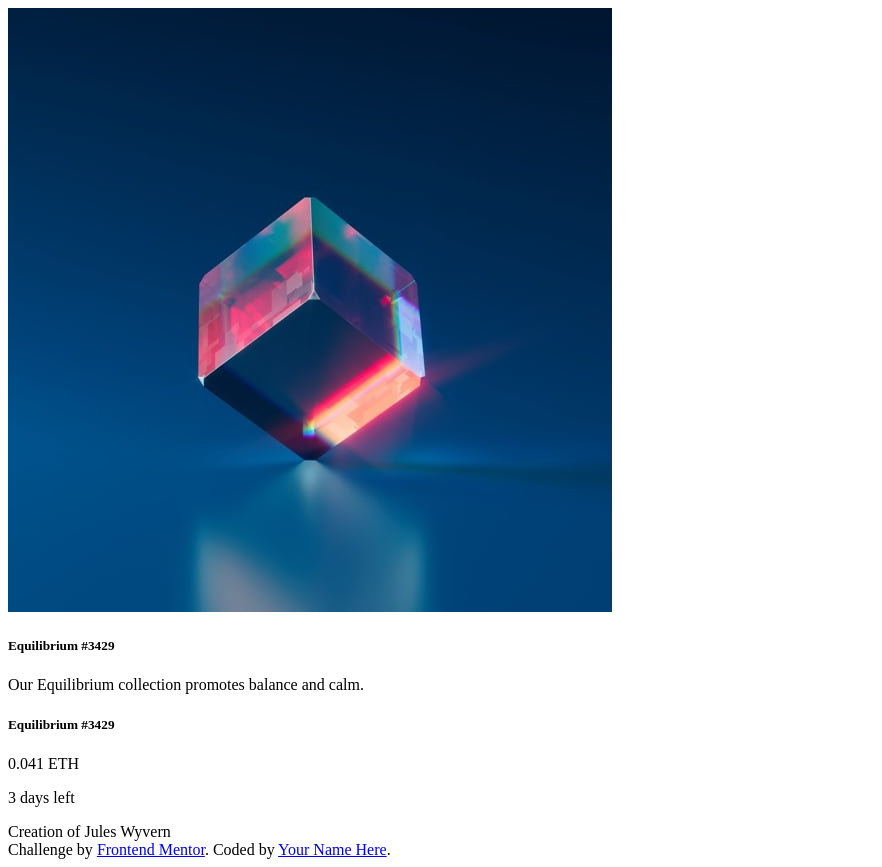
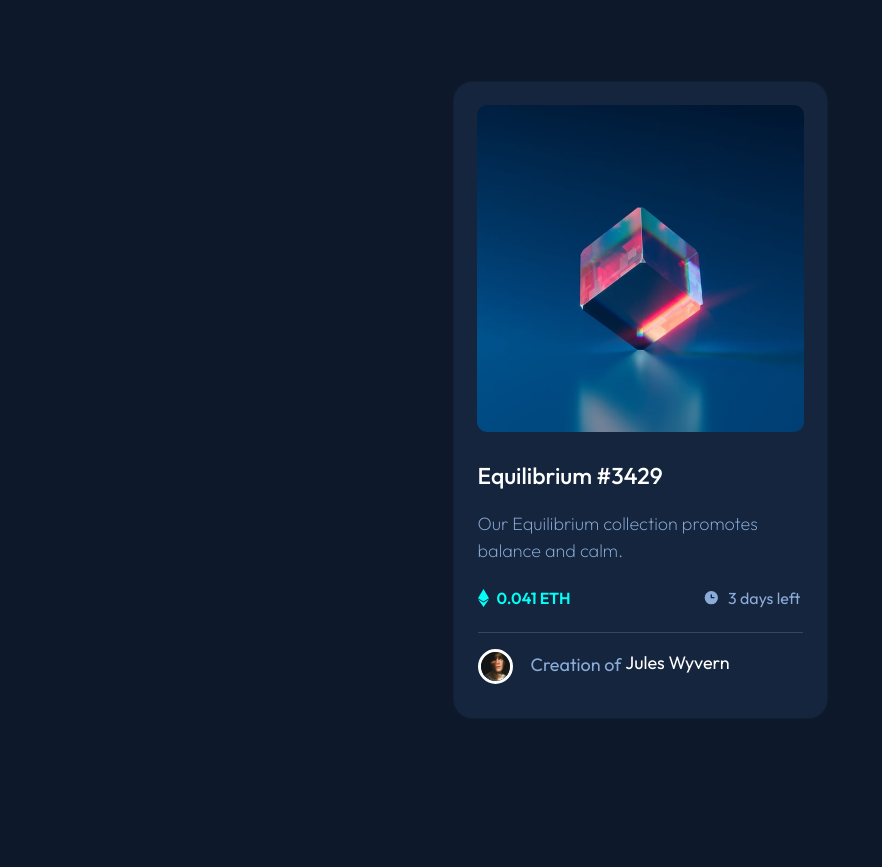
Before and after one commit to fdsantos300/NFT-Card, a plain HTML site: page index.html in a window 1280 px wide. Shown: the whole page, without its empty margins (0-882 px from the left). After the commit the page ends 800 px from the top, so only its background shows below. Drawn offline with nearby package versions, Linux system fonts and the light colour scheme.

Commit message:
HTML and CSS files updated complete

```diff
--- a/css/styles.css
+++ b/css/styles.css
@@ -0,0 +1,139 @@
+body {
+  background-color: #0d192b;
+  display: flex;
+  align-items: center;
+  justify-content: center;
+  min-height: 100vh;
+  flex-direction: column;
+  font-family: 'Outfit', sans-serif;
+}
+
+h5 {
+  color: #ffffff;
+}
+
+p {
+  color: #8bacda;
+  font-size: 18px;
+}
+
+hr {
+  border-style: solid;
+  border: 2px;
+  color: #8bacda;
+}
+
+span {
+  padding-right: 8px;
+  vertical-align:text-bottom;
+}
+
+.card {
+  background-color: #14253d;
+  border-radius: 20px;
+  max-width: 375px;
+  padding: 23px;
+  padding-bottom: 18px;
+}
+
+/*------ Image Secction------*/
+
+.img-container {
+  position: relative;
+  width: 100%;
+}
+
+.card-img {
+  border-radius: 10px;
+  width: 100%;
+  height: auto;
+}
+
+.overlay-img {
+position: absolute;
+top: 0;
+bottom: 0;
+left: 0;
+right: 0;
+height: 100%;
+width: 100%;
+opacity: 0;
+border-radius: 10px;
+transition: .3s ease;
+background-color: #00fff77a;
+}
+
+.img-container:hover .overlay-img {
+  opacity: 1;
+}
+
+.icon{
+position: absolute;
+top: 50%;
+left: 50%;
+transform: translate(-50%, -50%);
+text-align: center;
+}
+
+
+/*------ Body Secction------*/
+
+.card-body {
+  padding: 20px 1px 0;
+}
+
+.card-title{
+  padding-top: 10px;
+  padding-bottom: 12px;
+  font-size: 23px;
+  font-weight: 500;
+  font-family: 'Outfit', sans-serif;
+}
+
+.card-title:hover{
+  cursor: pointer;
+  color: #00fff7;
+}
+
+.card-text {
+margin-bottom: 20px;
+font-weight: 200;
+}
+
+.price {
+  display: inline-block;
+  color: 	#00fff7;
+  font-weight: 600;
+  font-size: 16px;
+  margin-bottom: 6px;
+
+}
+
+.timer {
+  font-weight: 400;
+  font-size: 16px;
+  float: right;
+  padding-right: 2px;
+  margin-bottom: 6px;
+}
+
+/*------ Author Secction------*/
+
+.creator-name{
+  color: White;
+}
+
+.creator-name:hover{
+  cursor: pointer;
+  color: #00fff7;
+}
+
+.avatar-img {
+  max-width: 35px;
+  max-height: 35px;
+  vertical-align: middle;
+  border-radius: 100%;
+  border: solid;
+  border-color: White;
+  margin-right: 18px;
+}
--- a/index.html
+++ b/index.html
@@ -1,37 +1,72 @@
 <!DOCTYPE html>
 <html lang="en">
+
 <head>
   <meta charset="UTF-8">
   <meta name="viewport" content="width=device-width, initial-scale=1.0">
 
   <link rel="icon" type="image/png" sizes="32x32" href="./images/favicon-32x32.png">
 
+  <!-- Google Fonts -->
+  <link rel="preconnect" href="https://fonts.googleapis.com">
+  <link rel="preconnect" href="https://fonts.gstatic.com" crossorigin>
+  <link href="https://fonts.googleapis.com/css2?family=Outfit:wght@200;300;400;500;600&display=swap" rel="stylesheet">
+
+  <!-- Bootstrap and CSS -->
+  <link href="https://cdn.jsdelivr.net/npm/bootstrap@5.1.3/dist/css/bootstrap.min.css" rel="stylesheet" integrity="sha384-1BmE4kWBq78iYhFldvKuhfTAU6auU8tT94WrHftjDbrCEXSU1oBoqyl2QvZ6jIW3" crossorigin="anonymous">
+  <link rel="stylesheet" href="css/styles.css">
+
+
   <title>Frontend Mentor | NFT preview card component</title>
 
+</head>
 
-</head>
 <body>
+
   <main= "container">
+
     <div class="card">
-  <img src="images/image-equilibrium.jpg" alt="nft equilibrium 3429">
+
+      <div class="img-container">
+        <img src="images/image-equilibrium.jpg" class="card-img" alt="nft equilibrium 3429">
+        <div class="overlay-img">
+          <svg class="icon" width="48" height="48" xmlns="http://www.w3.org/2000/svg">
+            <g fill="none" fill-rule="evenodd">
+              <path d="M0 0h48v48H0z" />
+              <path
+                d="M24 9C14 9 5.46 15.22 2 24c3.46 8.78 12 15 22 15 10.01 0 18.54-6.22 22-15-3.46-8.78-11.99-15-22-15Zm0 25c-5.52 0-10-4.48-10-10s4.48-10 10-10 10 4.48 10 10-4.48 10-10 10Zm0-16c-3.31 0-6 2.69-6 6s2.69 6 6 6 6-2.69 6-6-2.69-6-6-6Z"
+                fill="#FFF" fill-rule="nonzero" />
+            </g>
+          </svg>
+        </div>
+      </div>
+
+
       <div class="card-body">
+
         <h5 class="card-title">Equilibrium #3429</h5>
         <p class="card-text">Our Equilibrium collection promotes balance and calm.</p>
+        <p class="price"><span><svg width="11" height="18" xmlns="http://www.w3.org/2000/svg">
+              <path d="M11 10.216 5.5 18 0 10.216l5.5 3.263 5.5-3.262ZM5.5 0l5.496 9.169L5.5 12.43 0 9.17 5.5 0Z" fill="#00FFF8" />
+            </svg></span>0.041 ETH</p>
+        <p class="timer"><span><svg class="clock" width="17" height="17" xmlns="http://www.w3.org/2000/svg">
+              <path d="M8.305 2.007a6.667 6.667 0 1 0 0 13.334 6.667 6.667 0 0 0 0-13.334Zm2.667 7.334H8.305a.667.667 0 0 1-.667-.667V6.007a.667.667 0 0 1 1.334 0v2h2a.667.667 0 0 1 0 1.334Z" fill="#8BACD9" />
+            </svg></span>3 days left</p>
+
+        <hr>
+
+        <div class="author">
+
+          <p class="author-text">
+            <img class="avatar-img" src="images/image-avatar.png" alt="avatar image">Creation of <span class="creator-name">Jules Wyvern</span>
+          </p>
+        </div>
 
       </div>
     </div>
-  <h5>Equilibrium #3429</h5>
-  <p>  </p>
-  <p>0.041 ETH</p>
-  <p>3 days left</p>
 
-  Creation of Jules Wyvern
-
-  <div class="attribution">
-    Challenge by <a href="https://www.frontendmentor.io?ref=challenge" target="_blank">Frontend Mentor</a>.
-    Coded by <a href="#">Your Name Here</a>.
-  </div>
     </main>
 
 </body>
+
 </html>
```
Also changed, not shown: images/icon-view.svg. Lines whose indentation alone changed are shown as unchanged.
